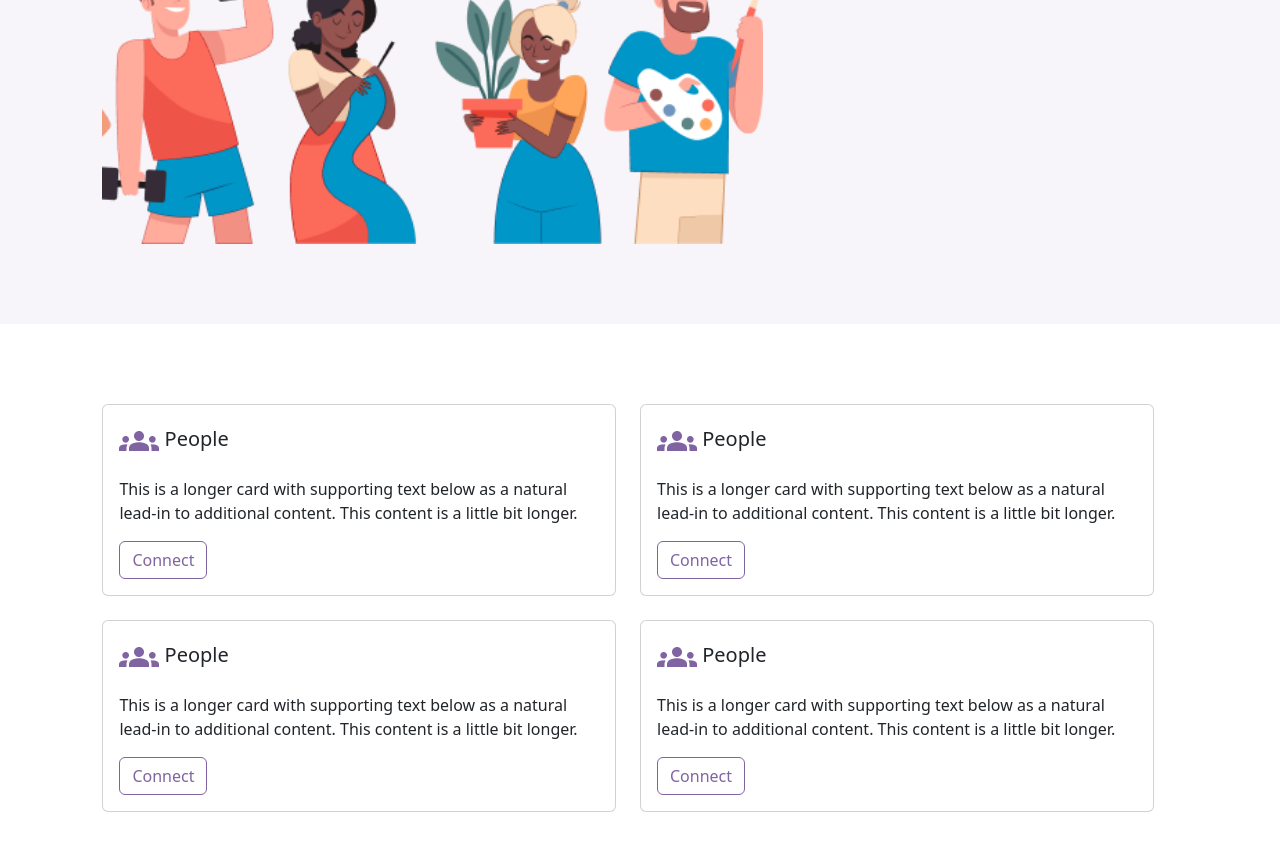
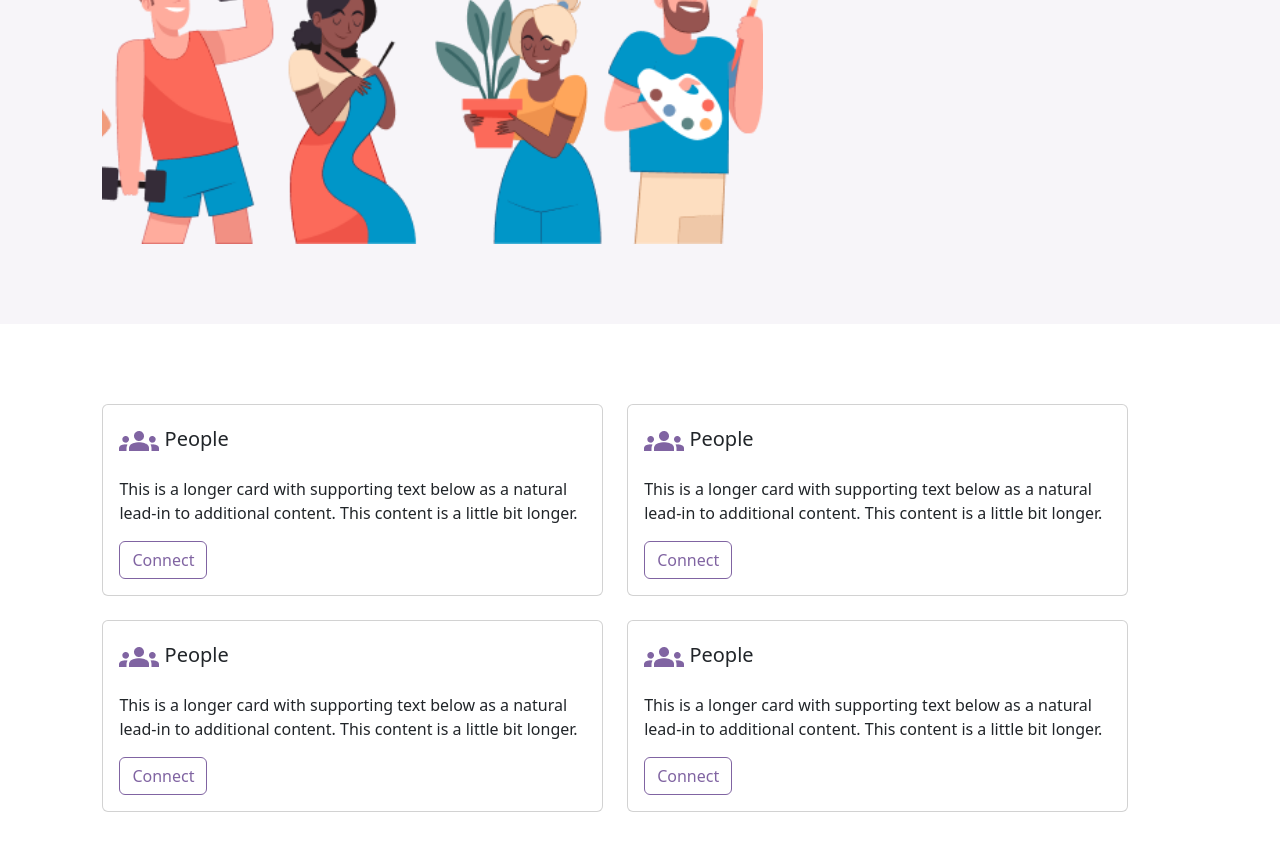
Before and after one commit to Yash282003/UI_project, a React (Create React App) app: page / in a window 1280 px wide. Shown: the part 752-1602 px from the top of the page. Built offline with nearby package versions, Linux system fonts and the light colour scheme.

Commit message:
fifth commit

```diff
--- a/src/styles/HobbyCard.css
+++ b/src/styles/HobbyCard.css
@@ -1,6 +1,6 @@
 .hobbycard {
     overflow-x: hidden; /* or overflow-x: hidden; */
-    width: 100vw;
+    width: 98vw;
   }
 
 @media screen and (max-width:768px) {
```
